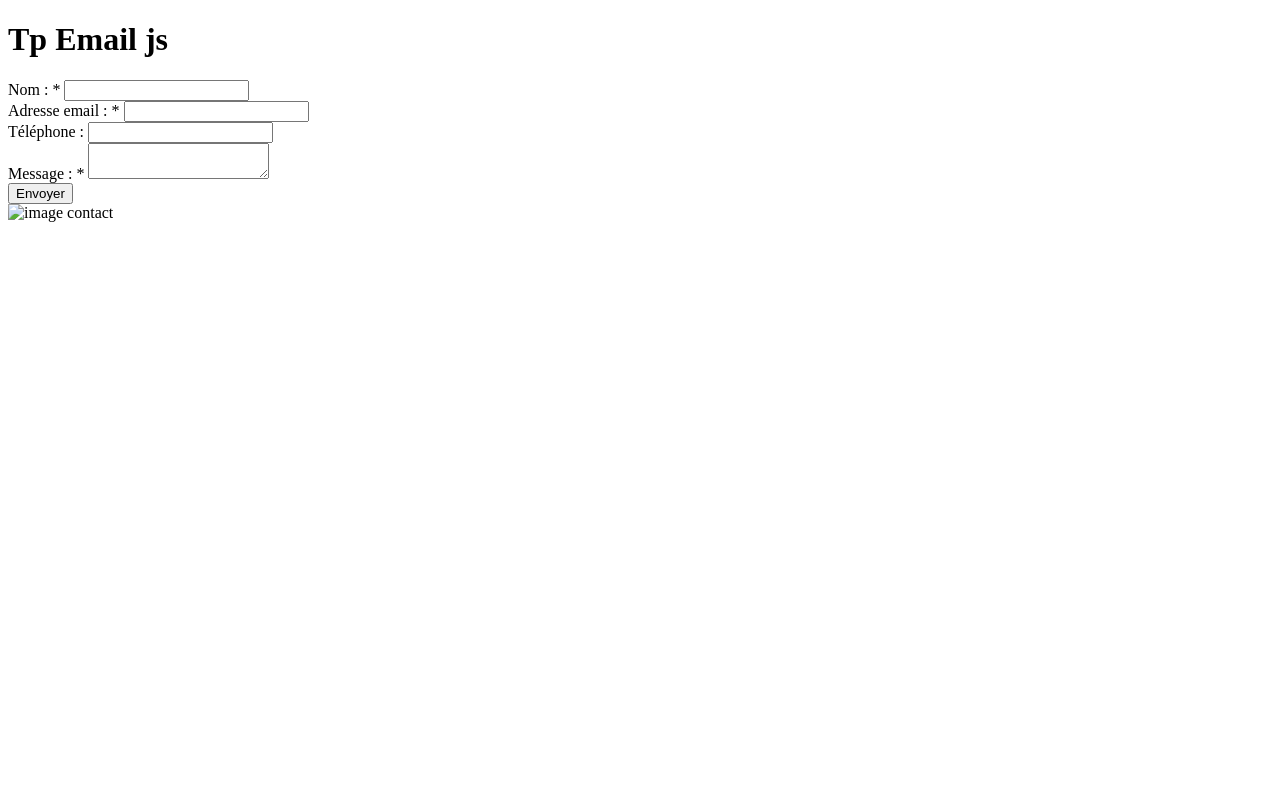
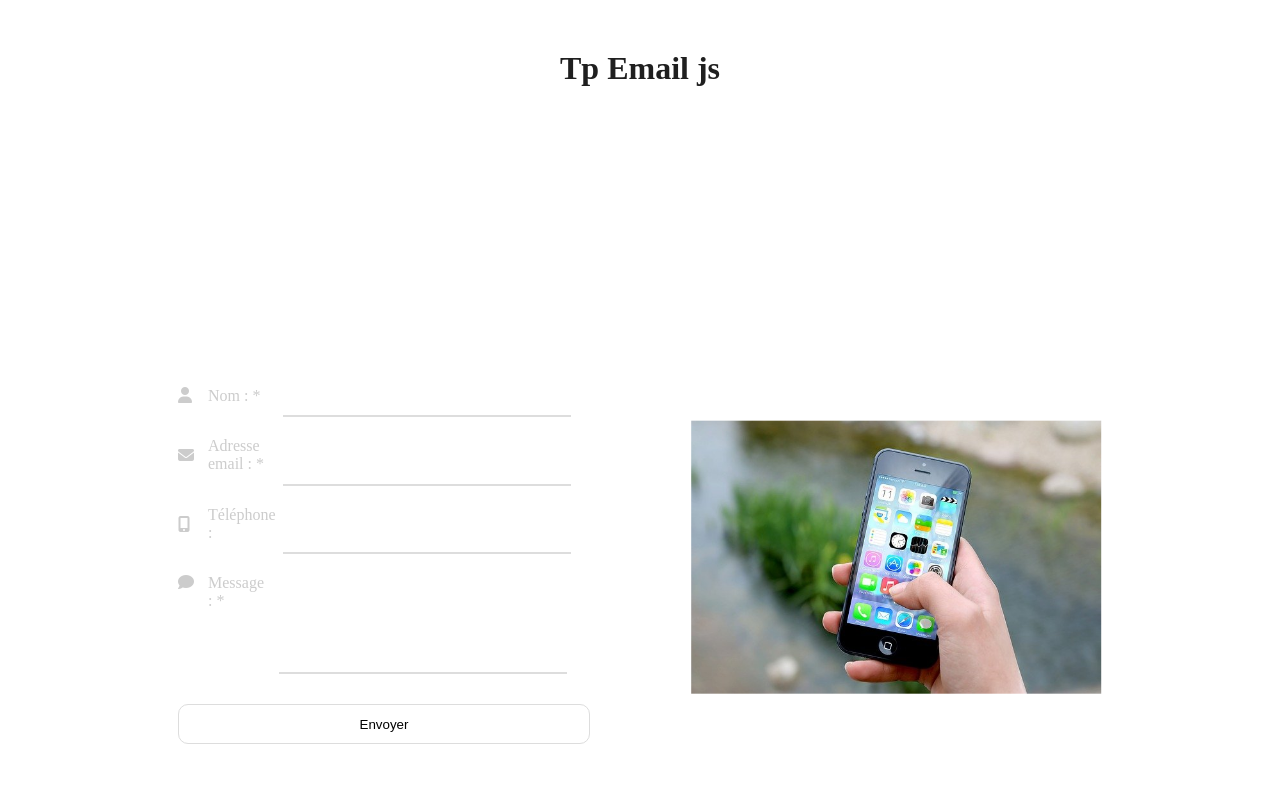
Before and after one commit to CreativeWeb59/test_emailjs, a plain HTML site: page index.html in a window 1280 px wide. Drawn offline with nearby package versions, Linux system fonts and the light colour scheme; the site is published under a folder, as on GitHub Pages, so addresses that start at the root find nothing.

Commit message:
creation des repertoires

```diff
--- a/index.html
+++ b/index.html
@@ -5,7 +5,7 @@
     <meta charset="UTF-8">
     <meta http-equiv="X-UA-Compatible" content="IE=edge">
     <meta name="viewport" content="width=device-width, initial-scale=1.0">
-    <link rel="stylesheet" href="/css/style.css">
+    <link rel="stylesheet" href="css/style.css">
     <title>Tp email js</title>
     <!-- Email js -->
     <script type="text/javascript" src="https://cdn.jsdelivr.net/npm/@emailjs/browser@3/dist/email.min.js"></script>
@@ -53,12 +53,12 @@
             </form>
         </div>
         <div class="form-image">
-            <img src="/images/iphone.jpg" alt="image contact">
+            <img src="images/iphone.jpg" alt="image contact">
         </div>
     </div>
 
     <!-- <a href="https://codepen.io/pashaUSA/pen/WxBZpr" target="_blank">Lien codepen formulaire</a> -->
-    <script src="/js/email.js"></script>
+    <script src="js/email.js"></script>
 </body>
 
 </html>
```
